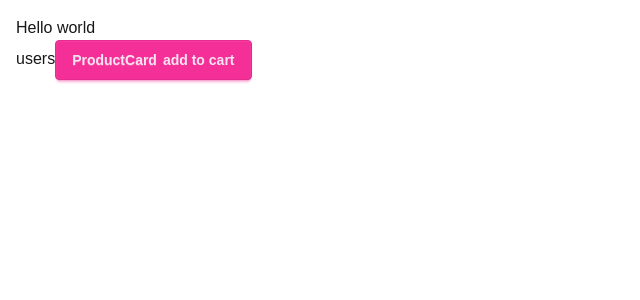
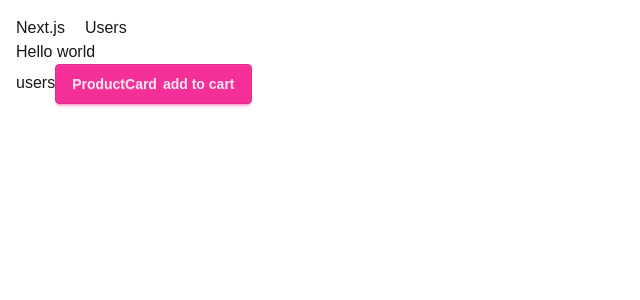
Before and after one commit to Hussain-hamim/nextjs-app, a Next.js app: page / in a window 1280 px wide. Shown: the top 300 px of the page, without its empty margins (0-640 px from the left). Built offline with nearby package versions, Linux system fonts and the light colour scheme.

Commit message:
layout and nav bar

```diff
--- /dev/null
+++ b/app/NavBar.tsx
@@ -0,0 +1,15 @@
+import Link from 'next/link';
+import React from 'react';
+
+const NavBar = () => {
+  return (
+    <div className='flex'>
+      <Link className='mr-5' href='/'>
+        Next.js
+      </Link>
+      <Link href='/users'>Users</Link>
+    </div>
+  );
+};
+
+export default NavBar;
--- a/app/layout.tsx
+++ b/app/layout.tsx
@@ -1,6 +1,7 @@
 // import type { Metadata } from "next";
 // import { Geist, Geist_Mono } from "next/font/google";
 import './globals.css';
+import NavBar from './NavBar';
 
 // const geistSans = Geist({
 //   variable: "--font-geist-sans",
@@ -27,7 +28,8 @@ export default function RootLayout({
       <body
       // className={`${geistSans.variable} ${geistMono.variable} antialiased`}
       >
-        {children}
+        <NavBar />
+        <main>{children}</main>
       </body>
     </html>
   );
```
